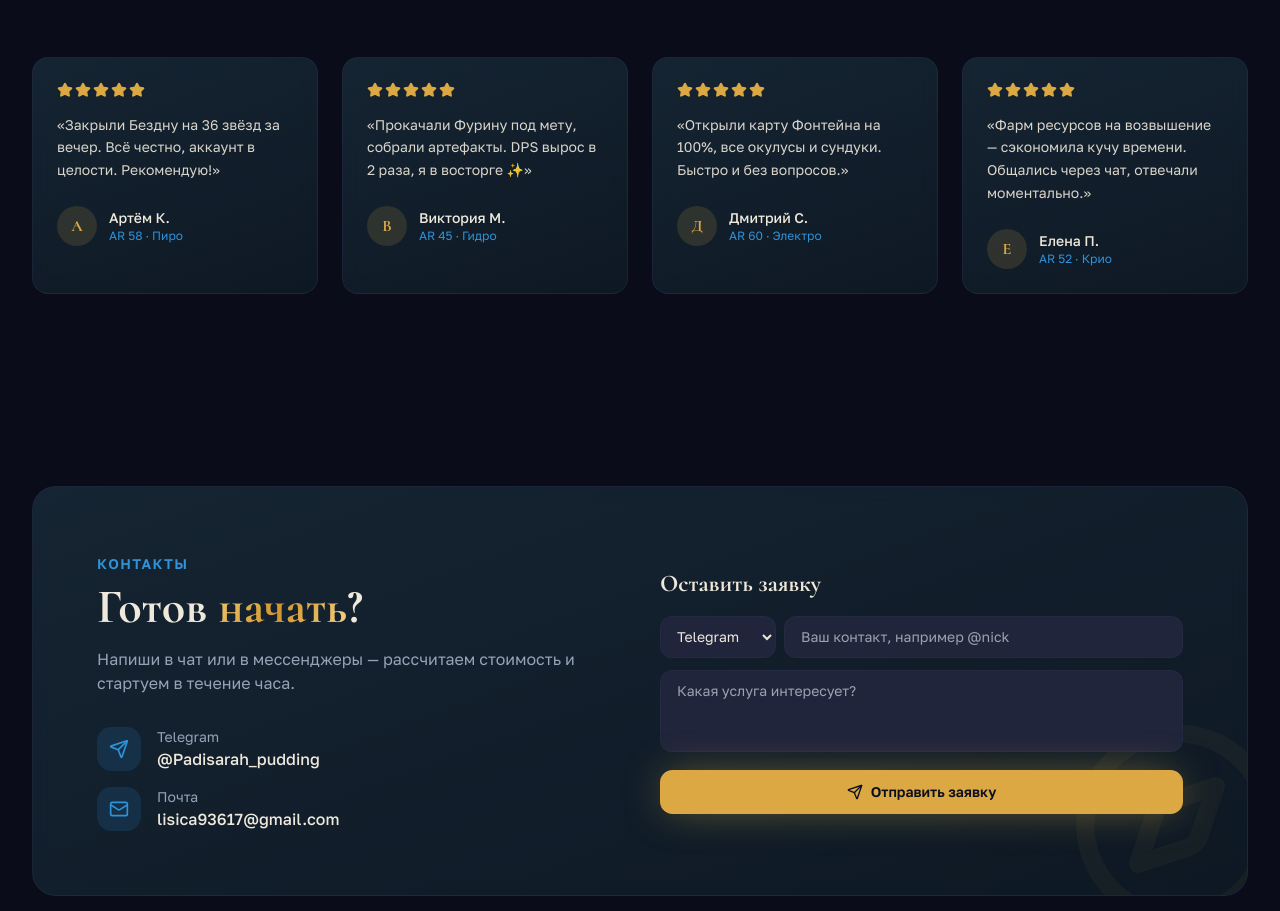
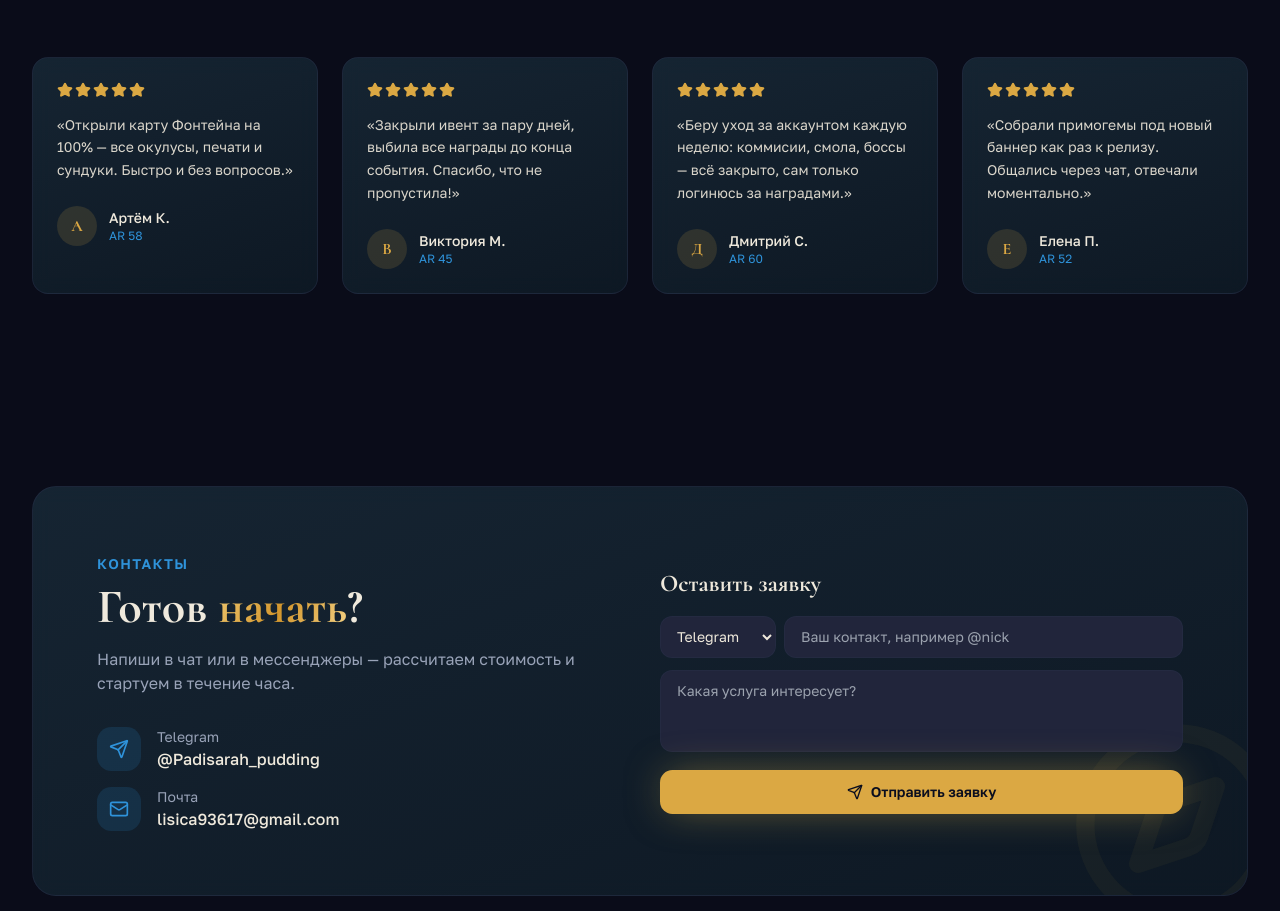
Before and after one commit to pr-poehali-dev/genshin-game-site, a React (Vite) app: page / in a window 1280 px wide. Shown: the part 1948-2859 px from the top of the page. Built offline with nearby package versions, Linux system fonts and the light colour scheme.

Commit message:
fix: reviews implementation

```diff
--- a/src/pages/Index.tsx
+++ b/src/pages/Index.tsx
@@ -46,26 +46,26 @@ const services = [
 const reviews = [
   {
     name: 'Артём К.',
-    tag: 'AR 58 · Пиро',
-    text: 'Закрыли Бездну на 36 звёзд за вечер. Всё честно, аккаунт в целости. Рекомендую!',
+    tag: 'AR 58',
+    text: 'Открыли карту Фонтейна на 100% — все окулусы, печати и сундуки. Быстро и без вопросов.',
     rating: 5,
   },
   {
     name: 'Виктория М.',
-    tag: 'AR 45 · Гидро',
-    text: 'Прокачали Фурину под мету, собрали артефакты. DPS вырос в 2 раза, я в восторге ✨',
+    tag: 'AR 45',
+    text: 'Закрыли ивент за пару дней, выбила все награды до конца события. Спасибо, что не пропустила!',
     rating: 5,
   },
   {
     name: 'Дмитрий С.',
-    tag: 'AR 60 · Электро',
-    text: 'Открыли карту Фонтейна на 100%, все окулусы и сундуки. Быстро и без вопросов.',
+    tag: 'AR 60',
+    text: 'Беру уход за аккаунтом каждую неделю: коммисии, смола, боссы — всё закрыто, сам только логинюсь за наградами.',
     rating: 5,
   },
   {
     name: 'Елена П.',
-    tag: 'AR 52 · Крио',
-    text: 'Фарм ресурсов на возвышение — сэкономила кучу времени. Общались через чат, отвечали моментально.',
+    tag: 'AR 52',
+    text: 'Собрали примогемы под новый баннер как раз к релизу. Общались через чат, отвечали моментально.',
     rating: 5,
   },
 ];
```
